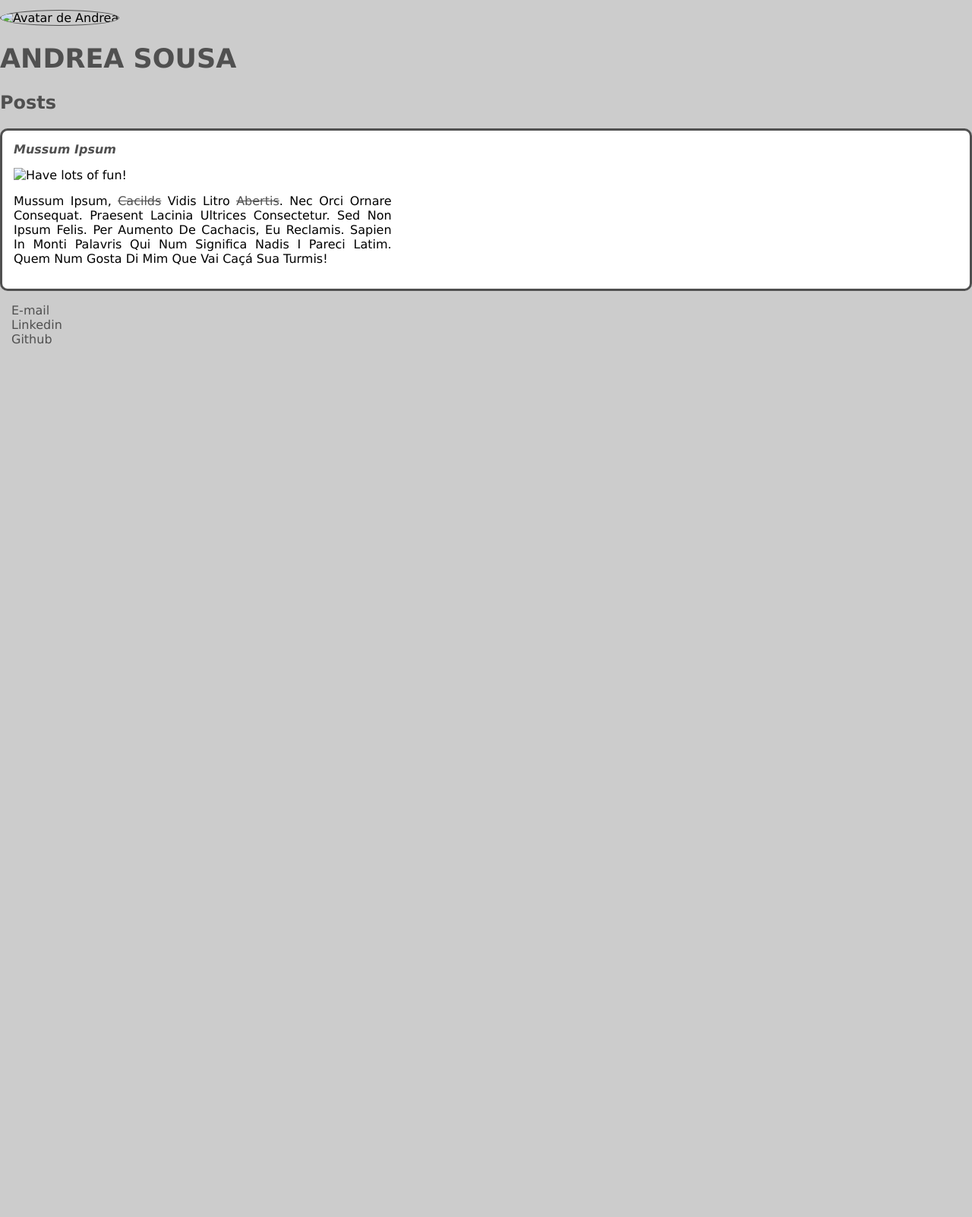
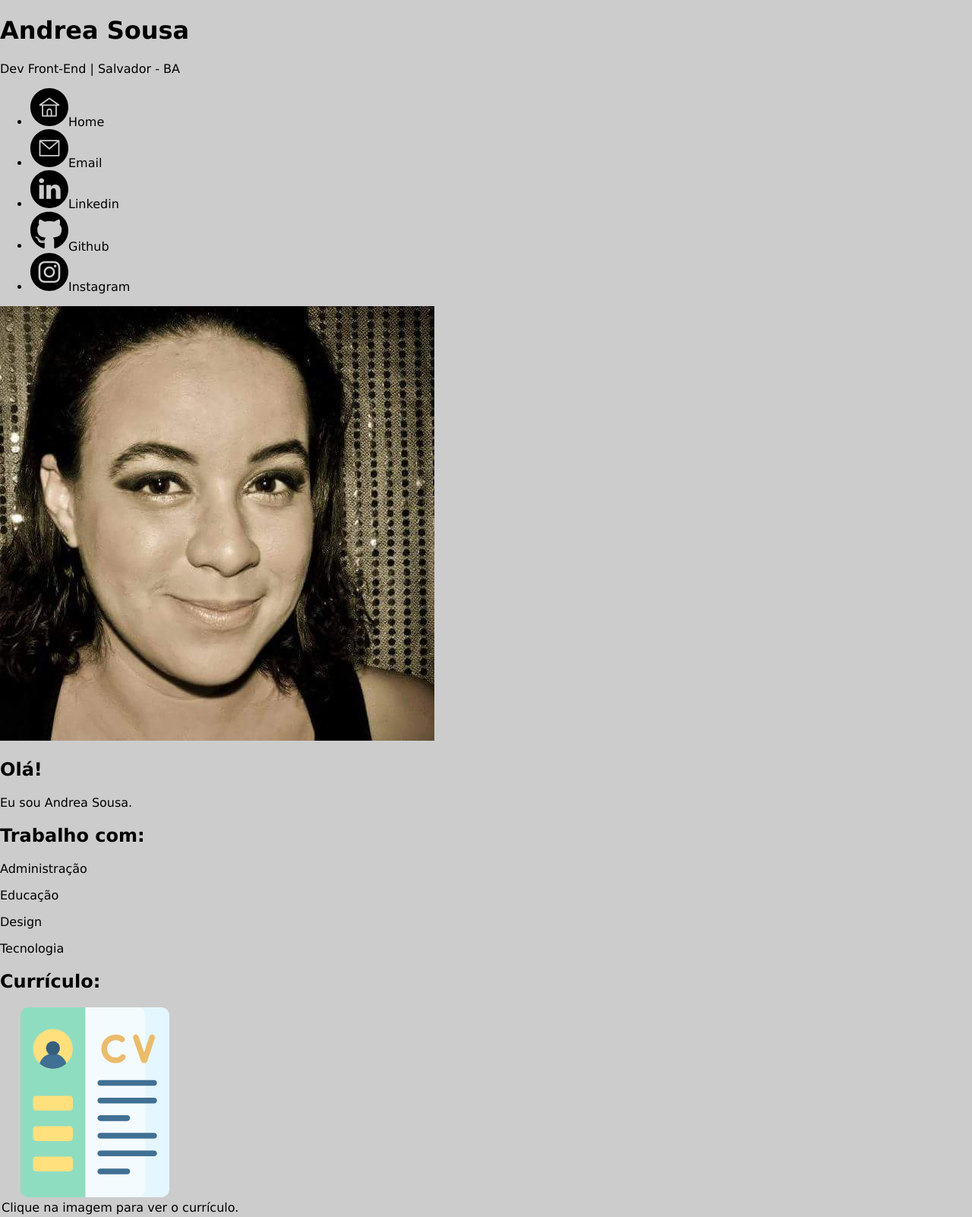
Before and after one commit to andreadcsousa/dio_webpage_inicio, a plain HTML site: page index.html in a window 1280 px wide. Shown: the top 1602 px of the page at 76% size. Before the commit the page ends 800 px from the top, so only its background shows below. Drawn offline with Linux system fonts and the light colour scheme.

Commit message:
Update index.html

```diff
--- a/index.html
+++ b/index.html
@@ -1,44 +1,82 @@
 <!DOCTYPE html>
-<html lang="pt-br">
+  <html lang="pt-BR">
+
   <head>
+
     <meta charset="UTF-8">
     <meta http-equiv="X-UA-Compatible" content="IE=edge">
     <meta name="viewport" content="width=device-width, initial-scale=1.0">
+
+    <link rel="stylesheet" href="style.css">
+
     <title>Andrea Sousa</title>
-        <link rel="stylesheet" href="style.css">
+
   </head>
+
   <body>
-        <header>
-            <img src="img/avatar.png" alt="Avatar de Andrea" class="avatar">
-            <h1 id="title">Andrea Sousa</h1>
+
+    <!-- FAIXA HORIZONTAL SUPERIOR -->
+    <span></span>
+
+    <!-- CABEÇALHO E MENU DE NAVEGAÇÃO -->
+    <header class="container">
+
+      <div class="cabecalho">
+        <h1>Andrea Sousa</h1>
+        <p>Dev Front-End | Salvador - BA</p>
+      </div>
+
+      <div class="navegacao">
+        <nav>
+          <ul>
+            <li><a href="index.html"><img src="./img/home.svg" alt="" width="50"></a>Home</li>
+            <li><a href="mailto:andrea.dcsousa@gmail.com" target="_blank"><img src="./img/email.svg" alt="" width="50"></a>Email</li>
+            <li><a href="https://www.linkedin.com/in/andrea-dcsousa/" target="_blank"><img src="./img/linkedin.svg" alt="" width="50"></a>Linkedin</li>
+            <li><a href="https://github.com/andreadcsousa" target="_blank"><img src="./img/github.svg" alt="" width="50"></a>Github</li>
+            <li><a href="https://www.instagram.com/pinklovesxtina/" target="_blank"><img src="./img/instagram.svg" alt="" width="50"></a>Instagram</li>
+          </ul>
+        </nav>
+      </div>
+
     </header>
-        <section>
-            <header>
-                <h2 class="subtitle">Posts</h2>
-            </header>
-            <article class="post">
-                <header>
-                    <h3 class="post_title">Mussum Ipsum</h3>
-                    <img src="img/post.png" alt="Have lots of fun!" class="post_image">
-                </header>
-                <p class="post_content">
-                    Mussum Ipsum, <a href="https://www.linkedin.com/in/andrea-dcsousa/" target="_blank">cacilds</a> vidis litro <a href="mailto:andrea.dcsousa@gmail.com" target="_blank">abertis</a>. Nec orci ornare consequat. Praesent lacinia ultrices consectetur. Sed non ipsum felis. Per aumento de cachacis, eu reclamis. Sapien in monti palavris qui num significa nadis i pareci latim. Quem num gosta di mim que vai caçá sua turmis!
-                </p>
+
+    <!-- CONTEÚDO PRINCIPAL E SEÇÕES -->
+    <main>
+
+      <section class="imagem">
+        <img src="./img/perfil.jpg" alt="">
+      </section>
+
+      <section class="apresentacao">
+        <h2>Olá!</h2>
+        <p>Eu sou Andrea Sousa.</p>
+
+        <article class="preferencias">
+          <h2>Trabalho com:</h2>
+          <p>Administração</p>
+          <p>Educação</p>
+          <p>Design</p>
+          <p>Tecnologia</p>
         </article>
       </section>
+
+      <section class="contato">
+        <h2>Currículo:</h2>
+
+        <a href="https://docs.google.com/document/d/175nbf84E32OJt0g8GF1Yp5ktkjwqqBRiLT2GrrwmD2s">
+          <img src="./img/cv.svg" alt="" width="250">
+        </a>
+
+        <legend>Clique na imagem para ver o currículo.</legend>
+      </section>
+
+    </main>
+
+    <!-- RODAPÉ DA PÁGINA -->
     <footer>
-            <ul class="contacts_list">
-                <li>
-                    <a href="mailto:andrea.dcsousa@gmail.com" target="_blank">E-mail</a>
-                </li>
-                <li>
-                    <a href="https://www.linkedin.com/in/andrea-dcsousa/" target="_blank">Linkedin</a>
-                </li>
-                <li>
-                    <a href="https://github.com/andreadcsousa" target="_blank">Github</a>
-                </li>
-            </ul>
+      <p>Desenvolvido por Andrea Sousa &copy; 2021</p>
     </footer>
+
   </body>
-</body>
+
 </html>
```
Lines whose indentation alone changed are shown as unchanged.
